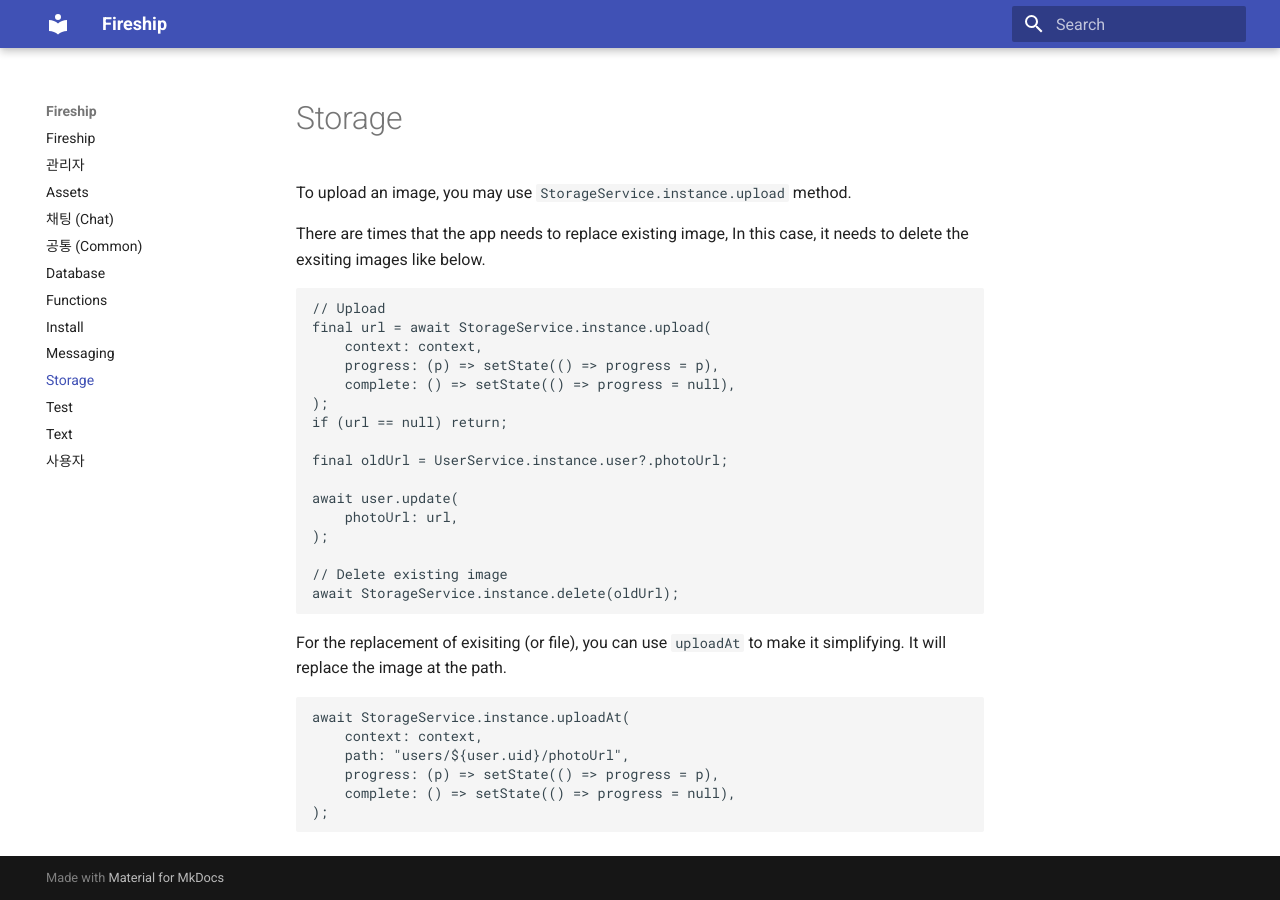
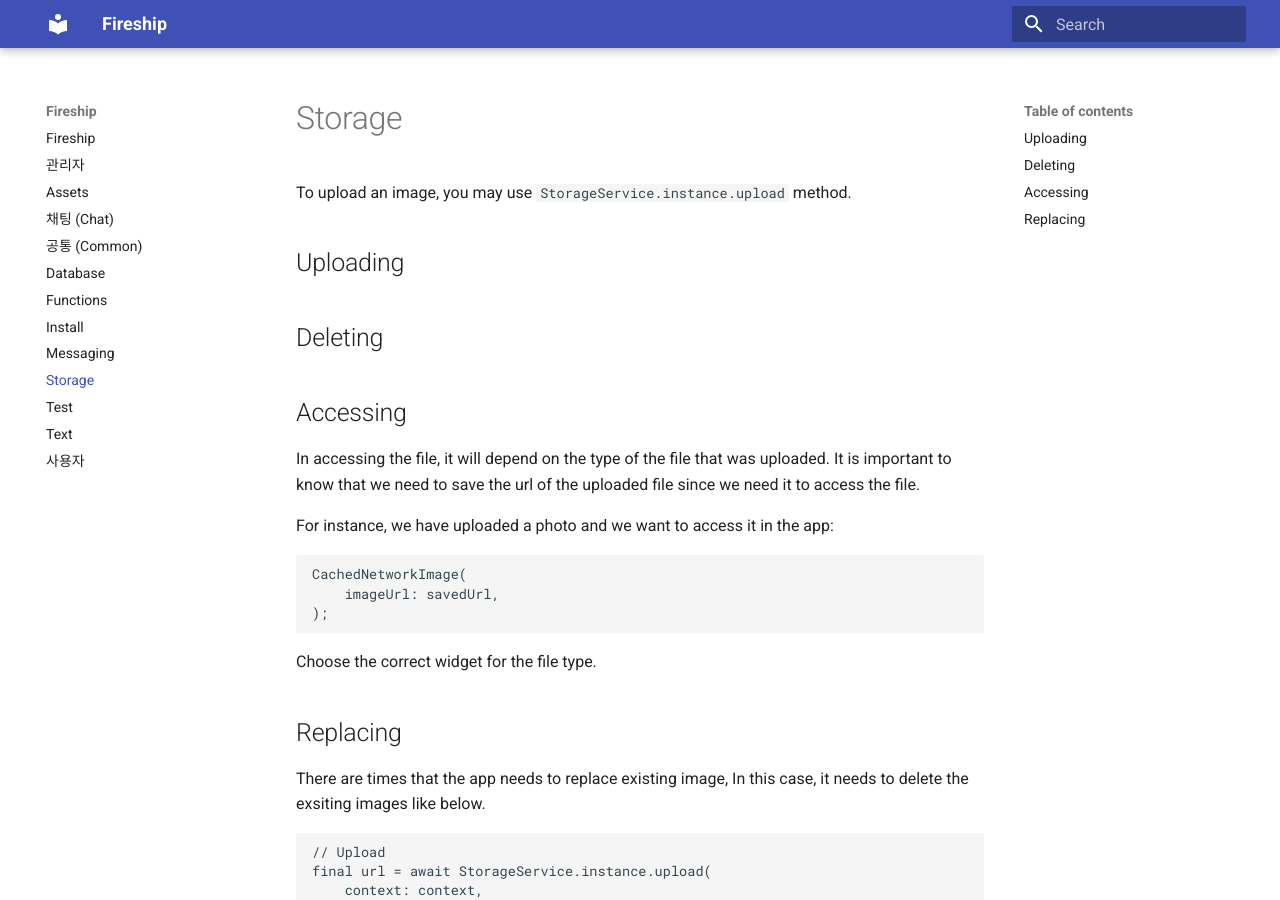
Before and after one commit to thruthesky/fireflutter, an MkDocs documentation site: the page built from docs/storage.md, in a window 1280 px wide and 900 px high. Built offline with MkDocs 1.6.1 and Material for MkDocs 9.7.7, drawn with Linux system fonts in a browser that asks for light colours.

Commit message:
progress in storage md

````diff
--- a/docs/storage.md
+++ b/docs/storage.md
@@ -1,10 +1,30 @@
 # Storage
-
-
-
 
 To upload an image, you may use `StorageService.instance.upload` method.
 
+## Uploading
+
+<!-- TODO DOCS -->
+
+## Deleting
+
+<!-- TODO DOCS -->
+
+## Accessing
+
+In accessing the file, it will depend on the type of the file that was uploaded. It is important to know that we need to save the url of the uploaded file since we need it to access the file.
+
+For instance, we have uploaded a photo and we want to access it in the app:
+
+```dart
+CachedNetworkImage(
+    imageUrl: savedUrl,
+);
+```
+
+Choose the correct widget for the file type.
+
+## Replacing
 
 There are times that the app needs to replace existing image, In this case, it needs to delete the exsiting images like below.
 
````
